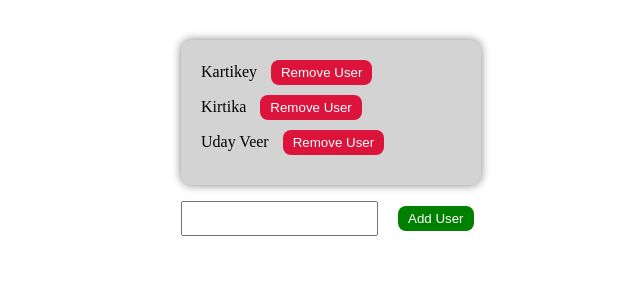
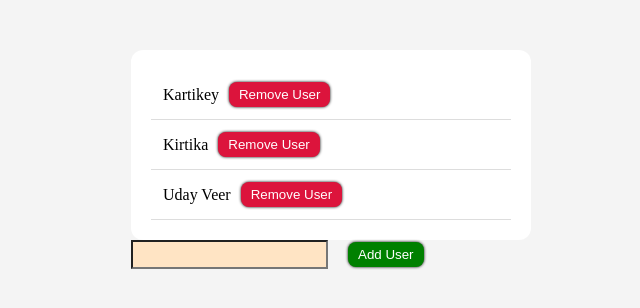
Before and after one commit to 23-kartikey/User-Management-Frontend, a React (Vite) app: page / in a window 1280 px wide. Shown: the top 308 px of the page, without its empty margins (309-949 px from the left). Built offline with nearby package versions, Linux system fonts and the light colour scheme.

Commit message:
feat: added styles

```diff
--- a/src/App.css
+++ b/src/App.css
@@ -1,18 +1,32 @@
+body {
+  background-color: #f4f4f4;
+}
+
 .app{
-  width: 300px;
-  margin: 40px auto;
+  width: 400px;
+  margin: 50px auto;
+}
+
+.list-container{
+  background-color:white;
+  padding: 20px;
+  border-radius: 12px;
+  box-shadow: 0 4px 12px rgba(0,0,0,0, 4.1);
 }
 
 .user-list{
-  background-color: lightgrey;
-  padding: 20px;
+  padding: 0px;
+  margin: 0px;
   list-style: none;
-  border-radius: 10px;
-  box-shadow: 0 0 10px gray;
 }
 
 .user-item{
-  margin-bottom: 10px;
+  padding: 12px;
+  border-bottom: 1px solid #ddd;
+
+  display: flex;
+  justify-content: space-betweeen;
+  align-items: center;
 }
 
 .remove-btn,
@@ -22,6 +36,7 @@
   border: none;
   cursor: pointer;
   border-radius: 8px;
+  box-shadow: 0 0 3px black;
 }
 
 .remove-btn{
@@ -43,6 +58,8 @@
 }
 
 .user-input{
-  padding: 8px;
+  padding: 5px 8px;
   margin-right: 10px;
+  background-color: bisque;
+  color: black;
 }
--- a/src/App.tsx
+++ b/src/App.tsx
@@ -49,6 +49,7 @@ type ListProps = {
 function List({users, removeUser}: ListProps){
 
   return(
+    <div className="list-container">
     <ul className="user-list">
     {
       users.map(user=>(
@@ -56,6 +57,7 @@ function List({users, removeUser}: ListProps){
       ))
     }
     </ul>
+    </div>
   );
 
 }
@@ -68,7 +70,6 @@ type ListItemProps = {
 function ListItem({item, removeUser}: ListItemProps){
   return(
     <li className="user-item">{item.name}
-    &nbsp;
     <RemoveItemButton id={item.id} removeUser={removeUser} />
     </li>
   );
```
